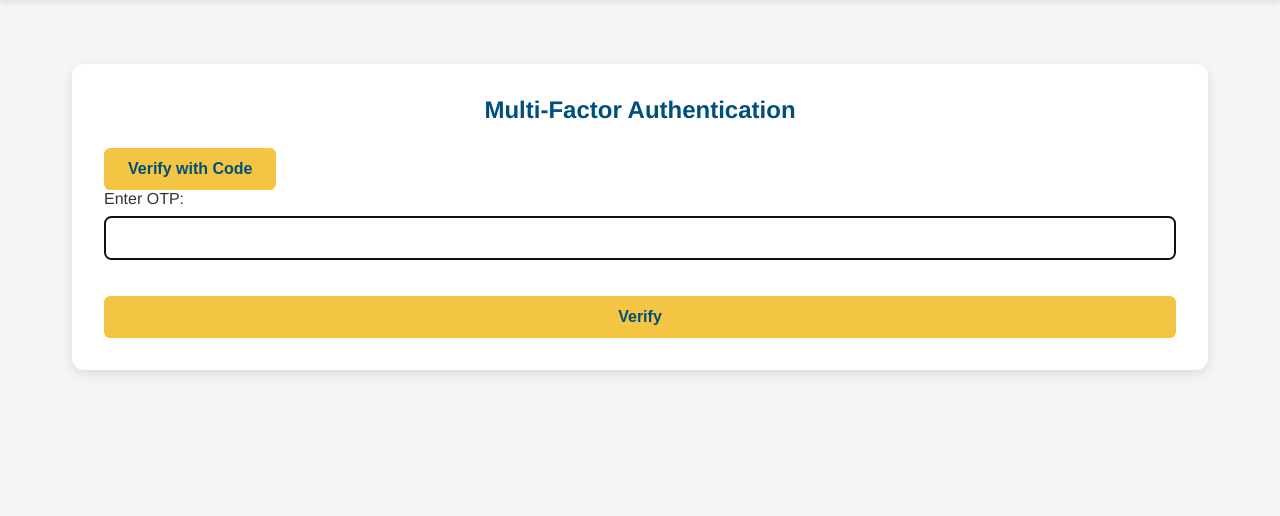
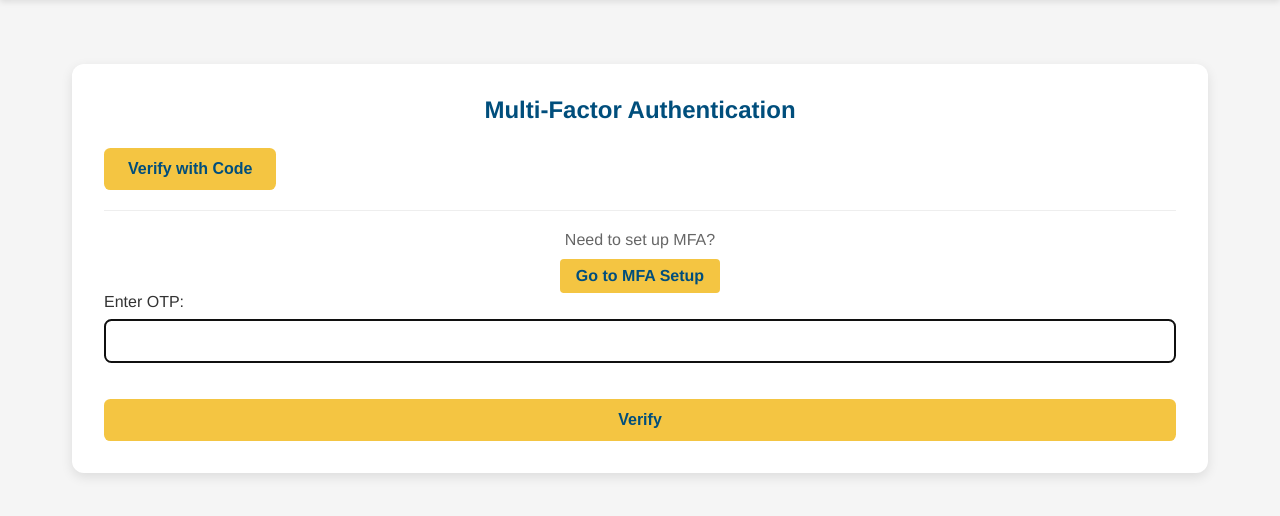
Before and after one commit to emanuel-amol/Draft-19---Sprint-2---Final, a Flask app: template web_interface/templates/mfa.html in a window 1280 px wide. Shown: the part 63-579 px from the top of the page. Run offline with Flask 3, Linux system fonts and the light colour scheme; the template is opened without the code that fills it, so the values that code supplies are empty; parts of the project's set-up code (start-up, migrations or seed data) failed here and were passed over; some libraries are stand-ins or nearby versions.

Commit message:
modified:   web_interface/templates/mfa.html

```diff
--- a/security_protocols/rbac/invite.py
+++ b/security_protocols/rbac/invite.py
@@ -92,7 +92,8 @@ def complete_registration(token: str, password: str):
             "email": email,
             "role": role,
             "hashed_pw": hashed_pw,  # Local hashed password storage
-            "created_at": datetime.utcnow().isoformat()
+            "created_at": datetime.utcnow().isoformat(),
+            "mfa_secret": None
         }).execute()
 
         # Verify users table insertion
--- a/web_interface/templates/mfa.html
+++ b/web_interface/templates/mfa.html
@@ -24,6 +24,11 @@
             <div class="button-row">
                 <button id="show-otp-btn" class="option-btn active">Verify with Code</button>
             </div>
+            <!-- Add this after the form or wherever you want the button to appear -->
+<div style="text-align: center; margin-top: 20px; padding-top: 20px; border-top: 1px solid #eee;">
+    <p style="margin-bottom: 10px; color: #666;">Need to set up MFA?</p>
+    <a href="/mfa/setup" style="display: inline-block; background-color: #f4c542; color: #004e7c; padding: 8px 16px; border-radius: 4px; text-decoration: none; font-weight: bold;">Go to MFA Setup</a>
+</div>
 
             <!-- OTP Verification -->
             <div id="mfa-section">
```
Also changed, not shown: security_protocols/mfa/static/qr_59810d50-5d7a-4b05-b05d-219682f9d5f4.png (added), 1 other file.
